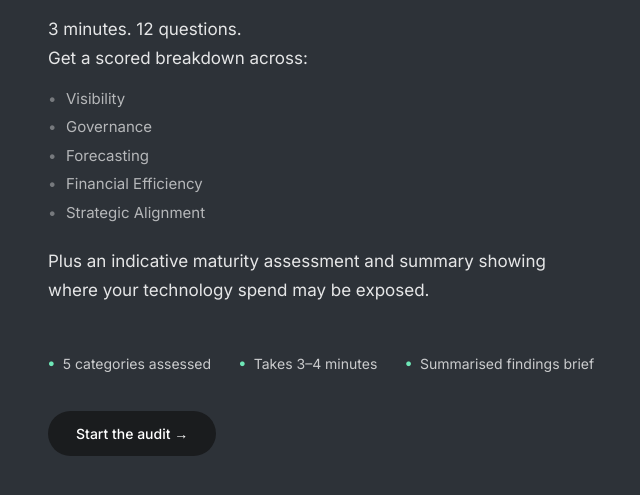
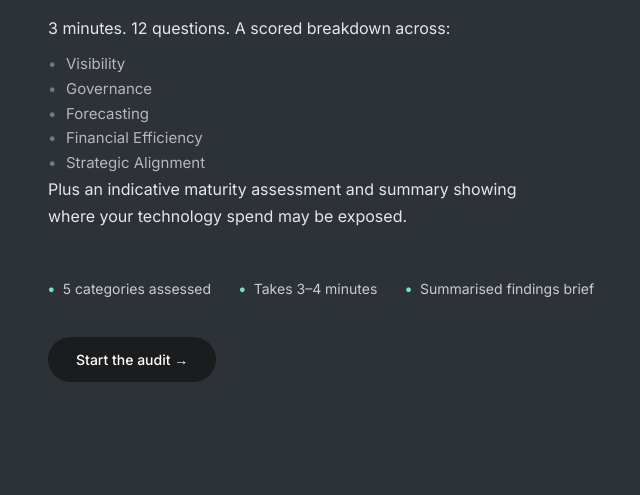
Before and after one commit to garabacm/forc-audit, a website: page public/index.html in a window 1280 px wide. Shown: the part 199-694 px from the top of the page, without its empty margins (286-926 px from the left). Drawn offline with nearby package versions, Linux system fonts and the light colour scheme.

Commit message:
Fix front page formatting and 5 categories

```diff
--- a/public/index.html
+++ b/public/index.html
@@ -79,10 +79,16 @@
 
   .header p {
     color: rgba(255,255,255,0.88);
-    font-size: 17px;
+    font-size: 16px;
     font-weight: 400;
     max-width: 500px;
     line-height: 1.7;
+    margin: 0;
+  }
+  .intro-plus {
+    margin-top: 16px;
+    font-size: 15px;
+    color: rgba(255,255,255,0.6);
   }
 
   .meta-row {
@@ -695,14 +701,14 @@
   .intro-list {
     list-style: none;
     padding: 0;
-    margin: 12px 0 20px;
+    margin: 10px 0 0;
     text-align: left;
     display: inline-block;
   }
   .intro-list li {
     font-size: 15px;
     color: var(--text-muted);
-    line-height: 1.9;
+    line-height: 1.65;
     padding-left: 18px;
     position: relative;
   }
@@ -722,8 +728,7 @@
     <div class="header">
       <div class="brand"><span class="brand-dot"></span> Forc Advisory</div>
       <h1>Is your tech spend<br>working for you?</h1>
-      <p>3 minutes. 12 questions.</p>
-      <p>Get a scored breakdown across:</p>
+      <p>3 minutes. 12 questions. A scored breakdown across:</p>
       <ul class="intro-list">
         <li>Visibility</li>
         <li>Governance</li>
@@ -731,7 +736,7 @@
         <li>Financial Efficiency</li>
         <li>Strategic Alignment</li>
       </ul>
-      <p>Plus an indicative maturity assessment and summary showing where your technology spend may be exposed.</p>
+      <p class="intro-plus">Plus an indicative maturity assessment and summary showing where your technology spend may be exposed.</p>
     </div>
     <div class="meta-row">
       <div class="meta-item"><span>●</span> 5 categories assessed</div>
```
